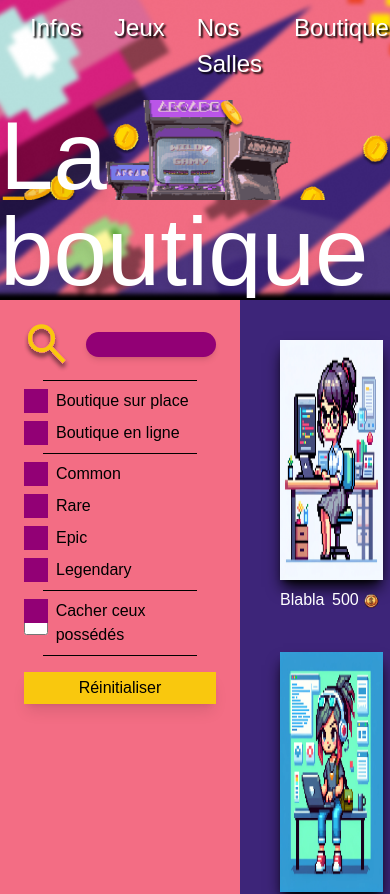
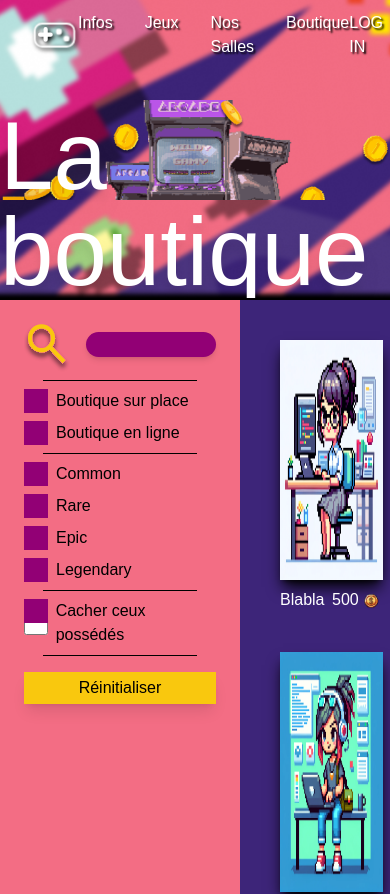
Before and after one commit to WildCodeSchool-2023-09/wildy-game, a React (Vite) app in the folder frontend/: page /boutique in a window 390 px wide. Shown: the top 894 px of the page. Built offline with nearby package versions, Linux system fonts and the light colour scheme; a web font is replaced by a local one.

Commit message:
responsive mobile

```diff
--- a/frontend/src/components/Navbar.jsx
+++ b/frontend/src/components/Navbar.jsx
@@ -1,16 +1,48 @@
 import { Player } from "@lottiefiles/react-lottie-player";
-import { useState } from "react";
+import { useState, useEffect } from "react";
 import { NavHashLink } from "react-router-hash-link";
 import manette from "../assets/anim_manette.json";
 import "../styles/navbar.scss";
 
 function Navbar() {
   const [login, setLogin] = useState(false);
+  const [isActive, setIsActive] = useState("");
+  const handleClick = (url) => {
+    setIsActive(url);
+  };
+
+  const [navScrollClass, setNavScrollClass] = useState("");
+  const [navSize, setnavSize] = useState("5rem");
+  const listenScrollEvent = () => {
+    if (window.scrollY > 100) {
+      setNavScrollClass("scrolled");
+    } else {
+      setNavScrollClass("");
+    }
+    if (window.scrollY > 100) {
+      setnavSize("5rem");
+    } else {
+      setnavSize("70px");
+    }
+  };
+  useEffect(() => {
+    window.addEventListener("scroll", listenScrollEvent);
+    return () => {
+      window.removeEventListener("scroll", listenScrollEvent);
+    };
+  }, []);
 
   console.error(setLogin);
   return (
-    <nav className="navbar">
-      <NavHashLink to="/#home">
+    <nav
+      className={`navbar ${navScrollClass}`}
+      style={{ height: navSize, transition: "all 1s" }}
+    >
+      <NavHashLink
+        onClick={handleClick}
+        className={`link ${isActive ? "is-active" : ""}`}
+        to="/#home"
+      >
         <Player
           autoplay
           keepLastFrame
@@ -22,27 +54,55 @@ function Navbar() {
 
       <ul className="navbar-middle">
         <li>
-          <NavHashLink to="/#infos">Infos</NavHashLink>
+          <NavHashLink
+            onClick={() => handleClick("infos")}
+            className={`link ${isActive === "infos" && "is-active"}`}
+            to="/#infos"
+          >
+            Infos
+          </NavHashLink>
         </li>
         <li>
           {" "}
-          <NavHashLink to="/#games">Jeux </NavHashLink>
+          <NavHashLink
+            onClick={() => handleClick("games")}
+            className={`link ${isActive === "games" && "is-active"}`}
+            to="/#games"
+          >
+            Jeux{" "}
+          </NavHashLink>
         </li>
         <li>
           {" "}
-          <NavHashLink to="/#contact">Nos Salles </NavHashLink>
+          <NavHashLink
+            onClick={() => handleClick("contact")}
+            className={`link ${isActive === "contact" && "is-active"}`}
+            to="/#contact"
+          >
+            Nos Salles{" "}
+          </NavHashLink>
         </li>
         <li>
-          <NavHashLink to="boutique">Boutique</NavHashLink>
+          <NavHashLink
+            onClick={() => handleClick("boutique")}
+            className={`link ${isActive === "boutique" && "is-active"}`}
+            to="boutique"
+          >
+            Boutique
+          </NavHashLink>
         </li>
       </ul>
       <div className="navbar-right">
         {login ? (
           <p>Avatar</p>
         ) : (
-          <p>
-            <NavHashLink to="login">LOG IN</NavHashLink>
-          </p>
+          <NavHashLink
+            onClick={() => handleClick("login")}
+            className={`link ${isActive === "login" && "is-active"}`}
+            to="login"
+          >
+            LOG IN
+          </NavHashLink>
         )}
       </div>
     </nav>
--- /dev/null
+++ b/frontend/src/components/UpPage.jsx
@@ -0,0 +1,22 @@
+import PropTypes from "prop-types";
+import up from "../assets/images/up.png";
+
+export default function UpPage({ scrollToTop, isVisible }) {
+  return (
+    <div>
+      {isVisible && (
+        <button type="button" onClick={scrollToTop}>
+          <div className="up-page">
+            <p className="disabled">Up</p>
+            <img src={up} alt="" />
+          </div>
+        </button>
+      )}
+    </div>
+  );
+}
+
+UpPage.propTypes = {
+  scrollToTop: PropTypes.func.isRequired,
+  isVisible: PropTypes.bool.isRequired,
+};
--- a/frontend/src/pages/Boutique.jsx
+++ b/frontend/src/pages/Boutique.jsx
@@ -193,19 +193,21 @@ function Boutique() {
         </div>
       </div>
       <div className="boutique-main flex w-full">
-        <div className="flex-1 boutique-filtre bg-color-shop1 w-[15%] flex flex-col gap-2 pt-4 px-6 min-w-[240px]">
+        <div className="boutique-filtre bg-color-shop1 flex flex-col gap-2 pt-4 px-6 min-w-[240px]">
           <Searchbar
             searchValue={searchValue}
             setSearchValue={setSearchValue}
           />
-          <div className="h-[1px] bg-black w-[80%] self-center" />
+          <div className="h-[1px] bg-black w-[80%] self-center " />
           <InputCheckbox
+            className="filter"
             value={bSurPlace}
             setArrayFilter={setBSurPlace}
             text="Boutique sur place"
             reset={setBSurPlace}
           />
           <InputCheckbox
+            className="filter"
             value={bOnline}
             setArrayFilter={setBOnline}
             text="Boutique en ligne"
@@ -241,6 +243,7 @@ function Boutique() {
           />
           <div className="h-[1px] bg-black w-[80%] self-center" />
           <InputCheckbox
+            className="filter"
             value={hideAchieved}
             setArrayFilter={setHideAchieved}
             text="Cacher ceux possédés"
@@ -264,9 +267,9 @@ function Boutique() {
             Réinitialiser
           </button>
         </div>
-        <div className="boutique-liste bg-color-shop2 w-[85%] flex gap-10 p-10 flex-wrap items-start">
+        <div className="boutique-liste bg-color-shop2 w-[90%] flex gap-10 p-10 flex-wrap items-start">
           {filteredList.map((item) => (
-            <div className="flex flex-col">
+            <div className="flex flex-col ">
               <BoutiqueComponent item={item} />
             </div>
           ))}
--- a/frontend/src/pages/Home.jsx
+++ b/frontend/src/pages/Home.jsx
@@ -1,8 +1,10 @@
 /* eslint-disable react/jsx-props-no-spreading */
-import React from "react";
+import { React, useState, useEffect, useRef } from "react";
 import { useForm } from "react-hook-form";
+import { Link } from "react-router-dom";
 
 import ParallaxCoin from "../components/ParallaxCoin";
+import UpPage from "../components/UpPage";
 import borne from "../assets/images/borne_arcade.png";
 import start from "../assets/video/wildy_gamy_carre.mp4";
 import salle from "../assets/images/lateralement-femmes-jouer-danse-arcade.jpg";
@@ -17,8 +19,42 @@ export default function Home() {
   const onSubmit = (data) => console.info(data);
   console.info(errors);
 
+  /* UP BUTTON */
+  const [isVisible, setIsVisible] = useState(false);
+  const prevScrollPos = useRef(0);
+
+  const scrollToTop = () => {
+    window.scrollTo({
+      top: 0,
+      behavior: "smooth",
+    });
+  };
+
+  useEffect(() => {
+    const toggleVisibility = () => {
+      const currentScrollPos = window.pageYOffset;
+
+      // Button is displayed after scrolling for 500 pixels
+      if (currentScrollPos > 500) {
+        setIsVisible(true);
+      } else {
+        setIsVisible(false);
+      }
+
+      prevScrollPos.current = currentScrollPos;
+    };
+
+    window.addEventListener("scroll", toggleVisibility);
+    return () => window.removeEventListener("scroll", toggleVisibility);
+  }, [isVisible]);
+
   return (
     <>
+      <UpPage
+        scrollToTop={scrollToTop}
+        isVisible={isVisible}
+        prevScrollPos={prevScrollPos}
+      />
       <div className="wrapper-home" id="home">
         <ParallaxCoin />
         <div className="container-home">
@@ -85,7 +121,12 @@ export default function Home() {
             <h1 className="h-games">
               Gagne des <span className="coin">WILDY COINS</span> et viens les
               dépenser dans <br />
-              la <span className="shop">Wildy Boutique</span>
+              la{" "}
+              <span className="shop">
+                <Link className="link" to="/boutique">
+                  Wildy Boutique
+                </Link>
+              </span>
             </h1>
           </div>
         </section>
--- a/frontend/src/styles/boutique.scss
+++ b/frontend/src/styles/boutique.scss
@@ -15,16 +15,11 @@
   .boutique-filtre {
     position: -webkit-sticky;
     position: sticky;
-    height: 100vh;
+    height: 89vh;
     bottom: calc(100vh - (50px));
-    top: 50px;
+    top: 5rem;
+    bottom: 0;
     scroll-behavior: none;
-  }
-  .boutique-liste {
-    position: -webkit-sticky;
-    position: sticky;
-    height: auto;
-    top: 50px;
   }
 }
 
--- a/frontend/src/styles/navbar.scss
+++ b/frontend/src/styles/navbar.scss
@@ -1,21 +1,32 @@
 @import url("https://fonts.cdnfonts.com/css/upheaval");
-
+@import "../styles/root.scss";
+.scrolled {
+  background-color: $second-color;
+  box-shadow: 9px 12px 41px -5px rgba(0, 0, 0, 0.83);
+}
 .navbar {
   font-family: "Upheaval TT (BRK)", sans-serif;
   font-size: x-large;
   display: flex;
   justify-content: space-between;
-  padding: 10px 30px 0 30px;
+  align-items: center;
+  padding: 0px 30px 0 30px;
   position: fixed;
   top: 0;
   /* position: absolute;*/
   width: 100%;
   z-index: 4;
+  @media screen and (max-width: 730px) {
+    font-size: 1rem;
+  }
 
   /*   position: absolute; */
   .navbar-left {
     filter: invert(100%) sepia(0%) saturate(7500%) hue-rotate(159deg)
-      brightness(102%) contrast(105%);
+      brightness(102%) contrast(105%) drop-shadow(2px 2px 2px black);
+    @media screen and (max-width: 730px) {
+      width: 3rem;
+    }
   }
 
   .navbar-middle {
@@ -28,6 +39,8 @@
     li {
       color: white;
       text-shadow: 2px 2px 2px black;
+      .link {
+      }
     }
   }
   .lf-player-container {
@@ -38,4 +51,10 @@
   p {
     color: white;
   }
+  .navbar-right {
+    .link {
+      color: white;
+      text-shadow: 2px 2px 2px black;
+    }
+  }
 }
--- a/frontend/src/styles/root.scss
+++ b/frontend/src/styles/root.scss
@@ -25,6 +25,41 @@ $font3:
   }
 }
 
+.link {
+  &:hover {
+    opacity: 70%;
+  }
+}
+.is-active {
+  color: #fff;
+  text-shadow:
+    0 0 7px #fff,
+    0 0 10px #fff,
+    0 0 42px rgb(230, 18, 124),
+    0 0 77px rgb(230, 18, 124),
+    0 0 100px rgb(230, 18, 124);
+  animation: lumiere 1s infinite linear;
+
+  @keyframes lumiere {
+    0% {
+      text-shadow:
+        0 0 7px #fff,
+        0 0 10px #fff,
+        0 0 42px rgb(230, 18, 124),
+        0 0 77px rgb(230, 18, 124),
+        0 0 100px rgb(230, 18, 124);
+    }
+    50% {
+      text-shadow:
+        0 0 7px #fff,
+        0 0 10px #fff,
+        0 0 32px rgb(230, 18, 124),
+        0 0 87px rgb(230, 18, 124),
+        0 0 120px rgb(230, 18, 124);
+    }
+  }
+}
+
 :root {
   background-image: url(../assets/images/FondGlobal.png);
   background-repeat: no-repeat;
@@ -38,3 +73,26 @@ $font3:
 .l-coin {
   width: 200px;
 }
+
+.up-page {
+  z-index: 100;
+  width: 70px;
+  height: 45px;
+  text-align: center;
+  display: flex;
+  align-items: center;
+  justify-content: center;
+  border-radius: 50px;
+  position: fixed;
+  bottom: 40px;
+  right: 0;
+  filter: drop-shadow(5px 5px 2px #1b1b1b);
+  .disabled {
+    display: none;
+  }
+}
+button {
+  &:hover {
+    opacity: 90%;
+  }
+}
```
Also changed, not shown: frontend/src/styles/home.scss (+33 -3 lines), frontend/src/assets/images/up.png (added).
